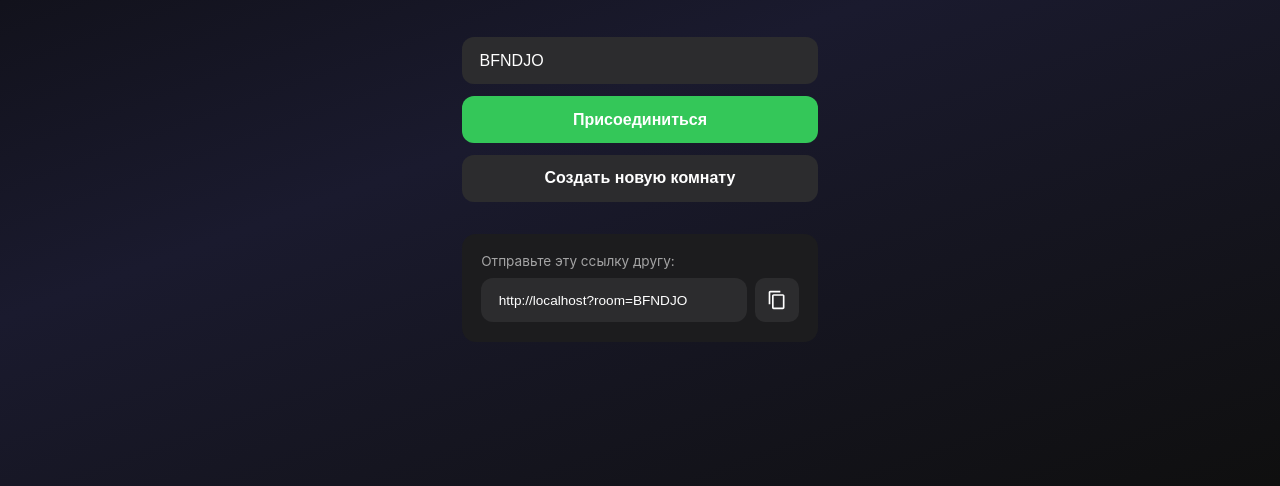
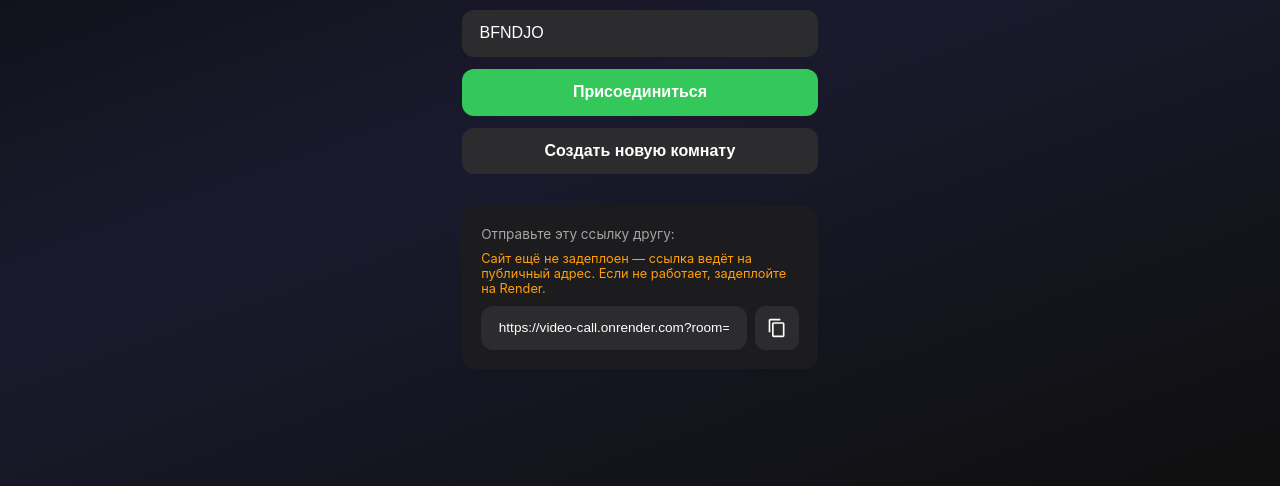
Before and after one commit to unfoldqa/video-call, a website: page public/index.html in a window 1280 px wide. Both pictures are taken after a click on the button "Создать новую комнату". Shown: the part 314-800 px from the top of the page. Drawn offline with Linux system fonts and the light colour scheme.

Commit message:
Warn when sharing localhost links and use public URL for room invites.
Co-authored-by: Cursor <cursoragent@cursor.com>

```diff
--- a/public/app.js
+++ b/public/app.js
@@ -445,8 +445,15 @@ joinBtn.addEventListener('click', () => {
 createBtn.addEventListener('click', () => {
   const id = generateRoomId();
   roomInput.value = id;
-  roomLink.value = `${location.origin}?room=${id}`;
+  const origin = location.hostname === 'localhost' || location.hostname === '127.0.0.1'
+    ? 'https://video-call.onrender.com'
+    : location.origin;
+  roomLink.value = `${origin}?room=${id}`;
   roomLinkBox.classList.remove('hidden');
+  if (location.hostname === 'localhost' || location.hostname === '127.0.0.1') {
+    const warn = document.getElementById('local-warn');
+    if (warn) warn.classList.remove('hidden');
+  }
 });
 
 copyBtn.addEventListener('click', () => {
--- a/public/index.html
+++ b/public/index.html
@@ -33,6 +33,7 @@
 
       <div id="room-link-box" class="room-link-box hidden">
         <p>Отправьте эту ссылку другу:</p>
+        <p id="local-warn" class="local-warn hidden">Сайт ещё не задеплоен — ссылка ведёт на публичный адрес. Если не работает, задеплойте на Render.</p>
         <div class="link-row">
           <input type="text" id="room-link" readonly>
           <button id="copy-btn" class="btn-icon" title="Копировать">
--- a/public/styles.css
+++ b/public/styles.css
@@ -146,6 +146,11 @@ input[type="text"]::placeholder {
   font-size: 0.85rem;
   color: var(--text-secondary);
   margin-bottom: 0.6rem;
+}
+
+.local-warn {
+  color: #ff9f0a !important;
+  font-size: 0.8rem !important;
 }
 
 .link-row {
```
